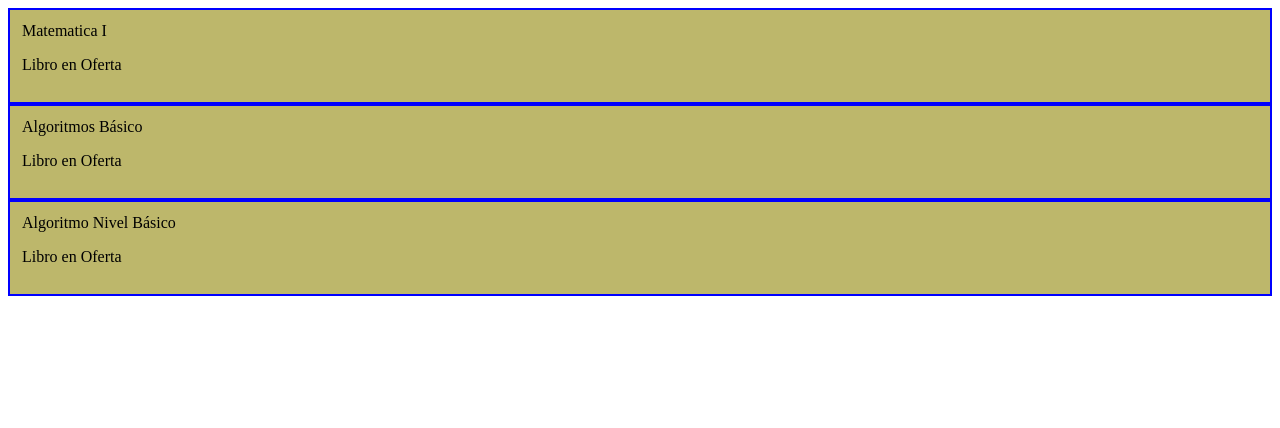
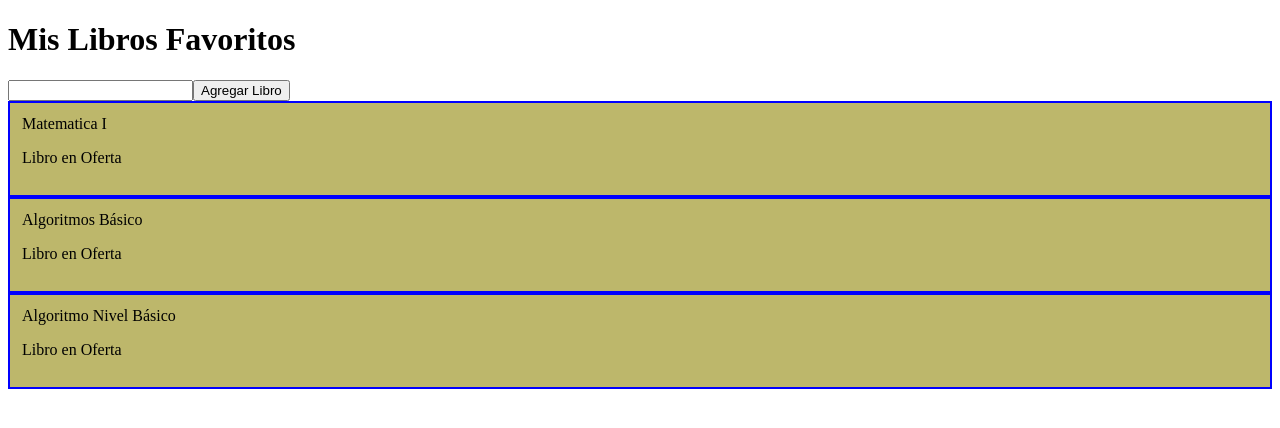
Before and after one commit to PedroAvila/MiwebApp, an Angular app: page / in a window 1280 px wide. Shown: the top 428 px of the page. Built offline with nearby package versions, Linux system fonts and the light colour scheme.

Commit message:
Formularios en angular

```diff
--- a/src/app/libros/libros.component.html
+++ b/src/app/libros/libros.component.html
@@ -1 +1,8 @@
+<h1>Mis Libros Favoritos</h1>
+
+<form (ngSubmit)="guardarLibro(f)" #f="ngForm">
+<input type="text" name="nombreLibro" ngModel required>
+<button type="submit">Agregar Libro</button>
+</form>
+
 <app-libro (libroClicked)="eliminarLibro(libro)" *ngFor="let libro of libros" [tituloLibro]="libro"></app-libro>
--- a/src/app/libros/libros.component.ts
+++ b/src/app/libros/libros.component.ts
@@ -1,3 +1,4 @@
+import { ConstantPool } from "@angular/compiler";
 import { Component } from "@angular/core";
 
 @Component({
@@ -12,4 +13,10 @@
     this.libros = this.libros.filter(p => p !== libro);
   }
 
+  guardarLibro(f : any){
+    if(f.valid){
+      this.libros.push(f.value.nombreLibro);
+    }
+  }
+
 }
```
